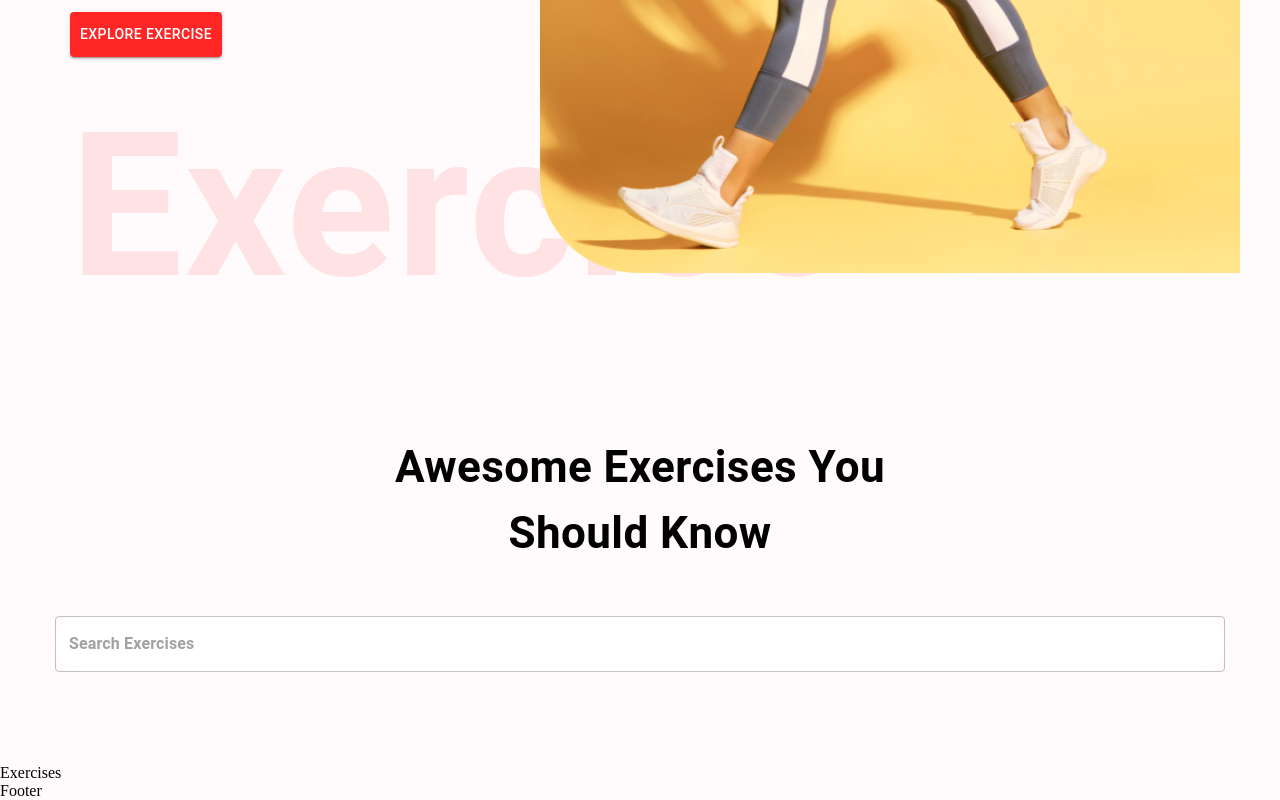
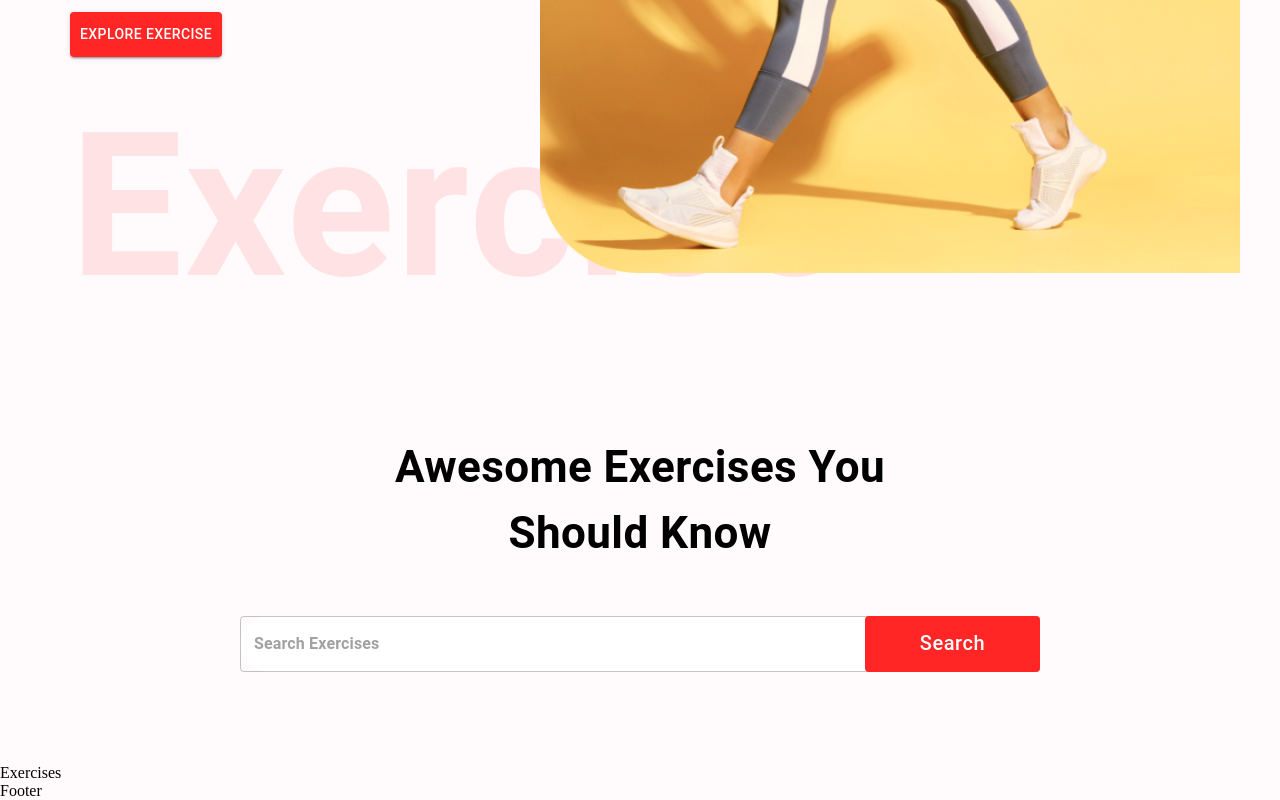
Before and after one commit to vanshverma721/Fitness_Project, a React (Create React App) app: page / in a window 1280 px wide. Shown: the part 593-1393 px from the top of the page. Built offline with nearby package versions, Linux system fonts and the light colour scheme.

Commit message:
code updated

```diff
--- a/src/components/SearchExercises.js
+++ b/src/components/SearchExercises.js
@@ -16,16 +16,30 @@
               border: 'none',
               borderRadius: '4px'
             },
-            width: {lg: '1170px', xs: '350px'},
+            width: { lg: '800px', xs: '350px' },
             backgroundColor: '#fff',
             borderRadius: '40px'
           }}
           height="76px"
           value=""
-          onChange={(e) => {}}
+          onChange={(e) => { }}
           placeholder="Search Exercises"
           type="text"
         />
+        <Button className="search-btn"
+          sx={{
+            bgcolor: '#FF2625',
+            color: '#fff',
+            textTransform: 'none',
+            width: {lg: '175px', xs: '80px'},
+            fontSize: {lg: '20px', xs: '14px'},
+            height: '56px',
+            position: 'absolute',
+            right: '0'
+          }}
+        >
+          Search
+        </Button>
       </Box>
     </Stack>
   )
```
